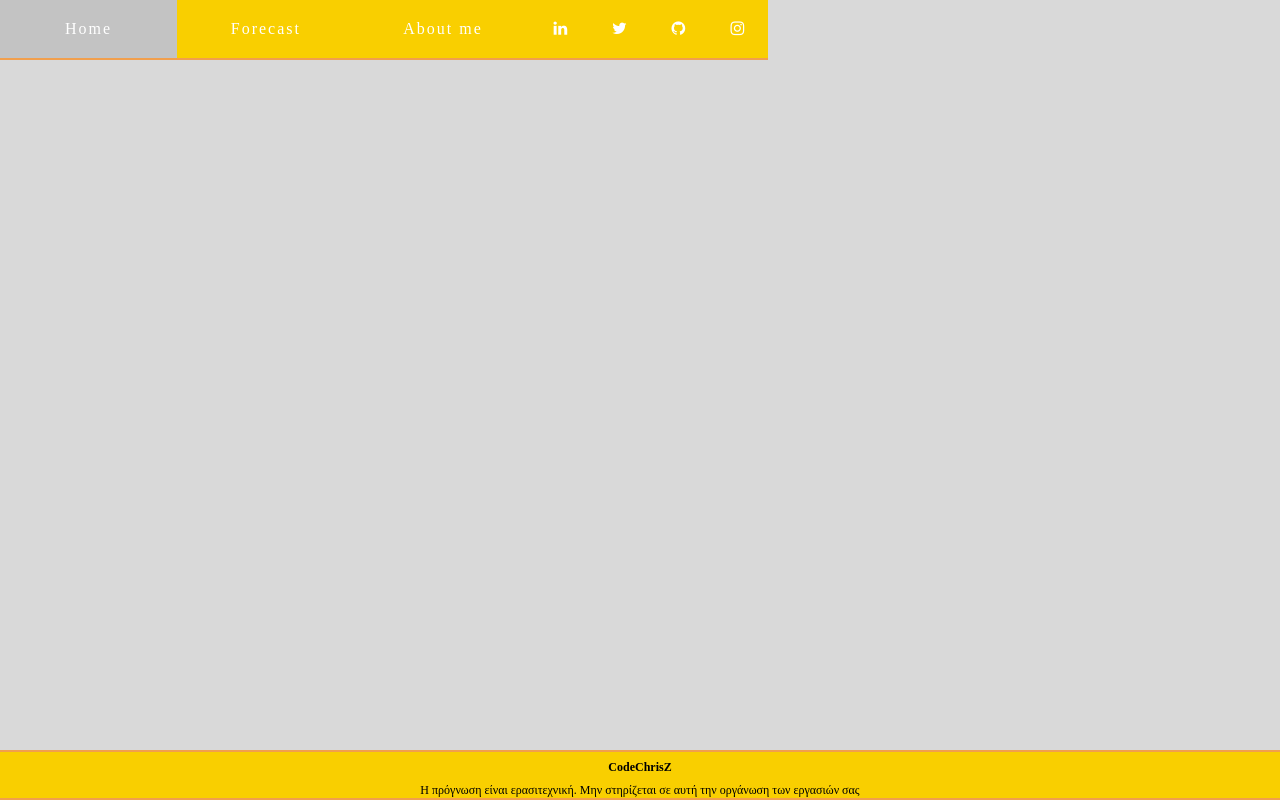
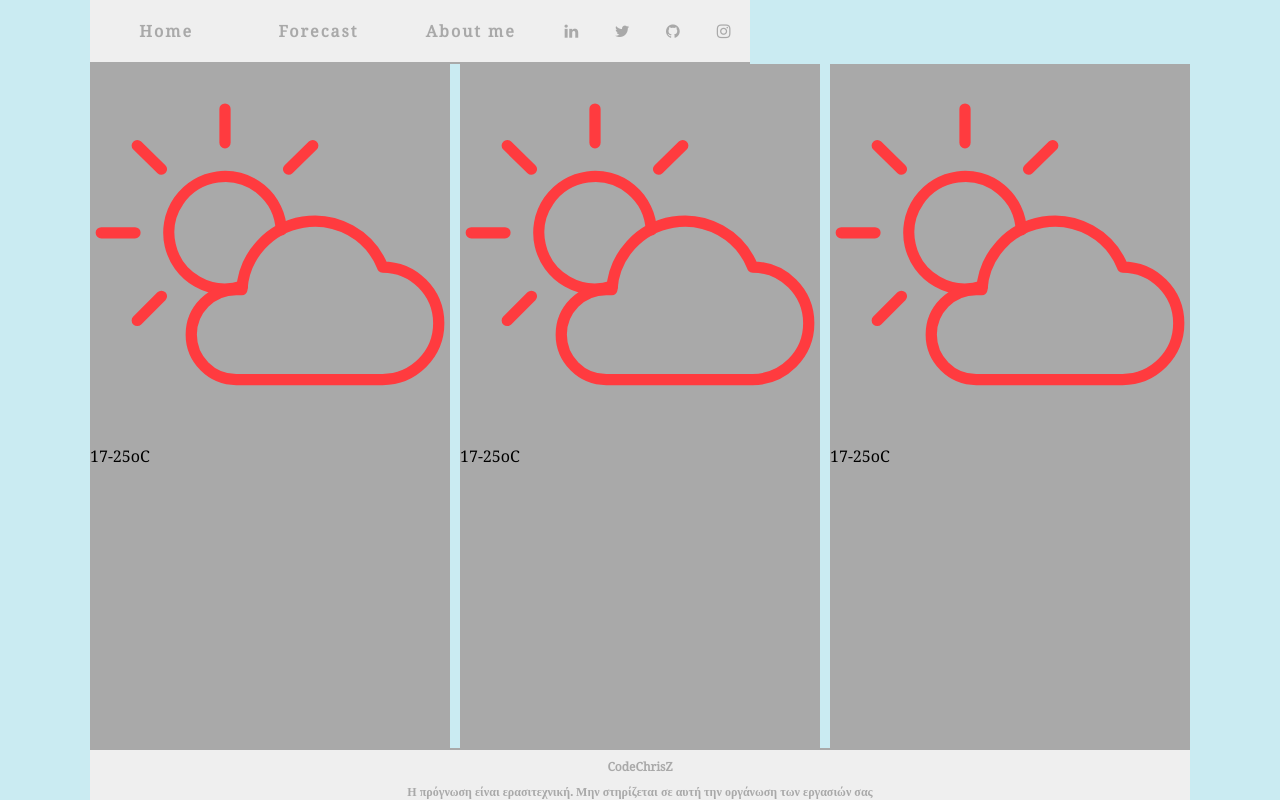
Before and after one commit to codechrisz/codechris.github.io, a plain HTML site: page forecast.html in a window 1280 px wide. Drawn offline with nearby package versions, Linux system fonts and the light colour scheme.

Commit message:
Add colors

```diff
--- a/forecast.html
+++ b/forecast.html
@@ -25,7 +25,63 @@
 	        </ul>
 	    </nav>
 	    <div class="content">
-
+		    <div class="forecast">
+		    	<div class="icon">
+		    		<svg xmlns="http://www.w3.org/2000/svg" viewBox="0 0 64 64" aria-labelledby="title"
+					aria-describedby="desc" role="img" xmlns:xlink="http://www.w3.org/1999/xlink">
+					  <title>Partly Cloudy</title>
+					  <desc>A line styled icon from Orion Icon Library.</desc>
+					  <path data-name="layer2"
+					  d="M27.1 39.5a10 10 0 1 1 6.9-10M24 8v6M8 30H2m6.4-15.5l4.3 4.2m26.9-4.2l-4.3 4.2M12.7 41.3l-4.3 4.3"
+					  fill="none" stroke="#ff3b3f" stroke-miterlimit="10" stroke-width="2" stroke-linejoin="round"
+					  stroke-linecap="round"></path>
+					  <path data-name="layer1" d="M52 36a13 13 0 0 0-25 4.1h-1a8 8 0 1 0 0 16h26a10 10 0 0 0 0-20z"
+					  fill="none" stroke="#ff3b3f" stroke-miterlimit="10" stroke-width="2" stroke-linejoin="round"
+					  stroke-linecap="round"></path>
+					</svg>
+		    	</div>
+		    	<div class="describe">
+		    		<p>17-25oC</p>
+		    	</div>
+		    </div>
+		    <div class="forecast">
+		    	<div class="icon">
+		    		<svg xmlns="http://www.w3.org/2000/svg" viewBox="0 0 64 64" aria-labelledby="title"
+					aria-describedby="desc" role="img" xmlns:xlink="http://www.w3.org/1999/xlink">
+					  <title>Partly Cloudy</title>
+					  <desc>A line styled icon from Orion Icon Library.</desc>
+					  <path data-name="layer2"
+					  d="M27.1 39.5a10 10 0 1 1 6.9-10M24 8v6M8 30H2m6.4-15.5l4.3 4.2m26.9-4.2l-4.3 4.2M12.7 41.3l-4.3 4.3"
+					  fill="none" stroke="#ff3b3f" stroke-miterlimit="10" stroke-width="2" stroke-linejoin="round"
+					  stroke-linecap="round"></path>
+					  <path data-name="layer1" d="M52 36a13 13 0 0 0-25 4.1h-1a8 8 0 1 0 0 16h26a10 10 0 0 0 0-20z"
+					  fill="none" stroke="#ff3b3f" stroke-miterlimit="10" stroke-width="2" stroke-linejoin="round"
+					  stroke-linecap="round"></path>
+					</svg>
+		    	</div>
+		    	<div class="describe">
+		    		<p>17-25oC</p>
+		    	</div>
+		    </div>
+		    <div class="forecast">
+		    	<div class="icon">
+		    		<svg xmlns="http://www.w3.org/2000/svg" viewBox="0 0 64 64" aria-labelledby="title"
+					aria-describedby="desc" role="img" xmlns:xlink="http://www.w3.org/1999/xlink">
+					  <title>Partly Cloudy</title>
+					  <desc>A line styled icon from Orion Icon Library.</desc>
+					  <path data-name="layer2"
+					  d="M27.1 39.5a10 10 0 1 1 6.9-10M24 8v6M8 30H2m6.4-15.5l4.3 4.2m26.9-4.2l-4.3 4.2M12.7 41.3l-4.3 4.3"
+					  fill="none" stroke="#ff3b3f" stroke-miterlimit="10" stroke-width="2" stroke-linejoin="round"
+					  stroke-linecap="round"></path>
+					  <path data-name="layer1" d="M52 36a13 13 0 0 0-25 4.1h-1a8 8 0 1 0 0 16h26a10 10 0 0 0 0-20z"
+					  fill="none" stroke="#ff3b3f" stroke-miterlimit="10" stroke-width="2" stroke-linejoin="round"
+					  stroke-linecap="round"></path>
+					</svg>
+		    	</div>
+		    	<div class="describe">
+		    		<p>17-25oC</p>
+		    	</div>
+		    </div>
 	    </div>
 	    <div class="footer">
 	    	<p><span>CodeChrisZ</span></p>
--- a/style.css
+++ b/style.css
@@ -1,7 +1,9 @@
 
 body {
-  background-color: #D9D9D9;
-  margin: 0;
+  background-color: #CAEBF2;
+  margin: auto;
+  max-width: 1100px;
+  font-family: 'Noto Serif', serif;
 }
 
 .container {
@@ -25,7 +27,7 @@ body {
 .nav ul {
   display: flex;
   list-style: none;
-  border-bottom: solid 2px #F19F4D;
+  border-bottom: solid 2px #A9A9A9;
   padding: 0;
   margin: 0;
 }
@@ -40,11 +42,11 @@ body {
 }
 
 a {
-  background-color: #F9CF00;
+  background-color: #EFEFEF;
   display: block;
   text-decoration: none;
-  color: white;
-  font-weight: 400;
+  color: #A9A9A9;
+  font-weight: 600;
   letter-spacing: 2px;
   width: 100%;
   padding:20px 0 20px 0;
@@ -65,15 +67,26 @@ a {
   font-size: 18px;
 }
 
+.content {
+  display: grid;
+  grid-template-columns: 1fr 1fr 1fr;
+  grid-gap: 10px;
+}
+
+.forecast {
+  background-color: #A9A9A9;
+}
 .footer {
   grid-area: footer;
-  background-color: #F9CF00;
-  border: solid #F19F4D;
-  border-width: 2px 0 2px 0;
+  background-color: #EFEFEF;
+  border: solid #A9A9A9;
+  border-width: 2px 0 0 0;
   display: flex;
   flex-direction: column;
   text-align: center;
   font-size: 12px;
+  font-weight: 700;
+  color: #A9A9A9;
 }
 
 .footer p  {
@@ -113,8 +126,7 @@ span {
 body {
   margin: auto;
   min-height: 100vh;
-  max-width: 1100px;
-  font-family: 'Noto Serif', serif;
+
   border: solid 2px #808E8D;
   Background image
   background-color: #D9D9D9;
```
